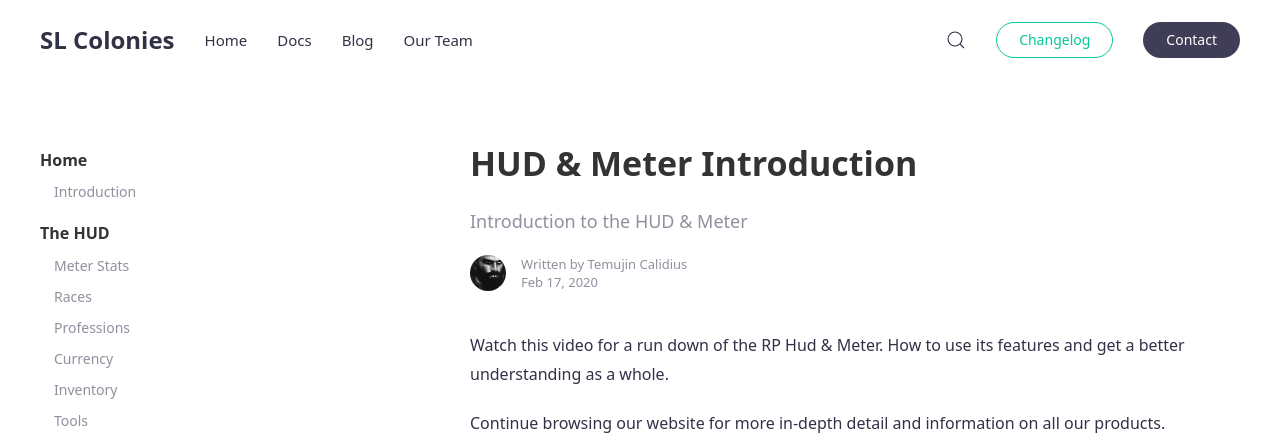
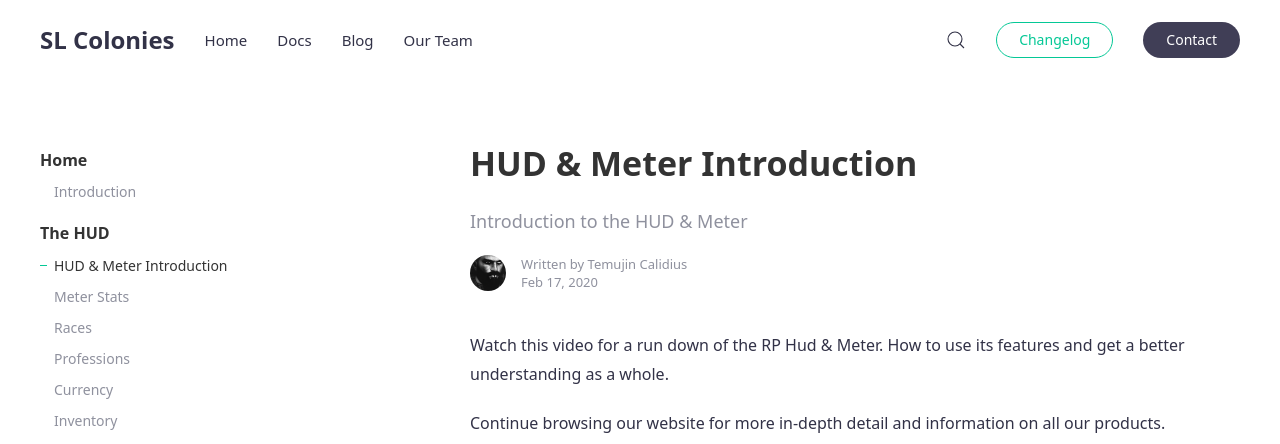
Before and after one commit to SLColonies/Public, a Jekyll site: the page built from _docs/introduction.md, in a window 1280 px wide and 1225 px high. Shown: the top 444 px of the window. Built offline with Jekyll 4.4.1, drawn with Linux system fonts in a browser that asks for light colours; some of the changed text lies outside the part shown.

Commit message:
Add files via upload

```diff
--- a/_data/navigation_docs.yml
+++ b/_data/navigation_docs.yml
@@ -3,6 +3,7 @@
   - home
 - title: The HUD
   docs:
+  - introduction
   - stats
   - races
   - professions
```
